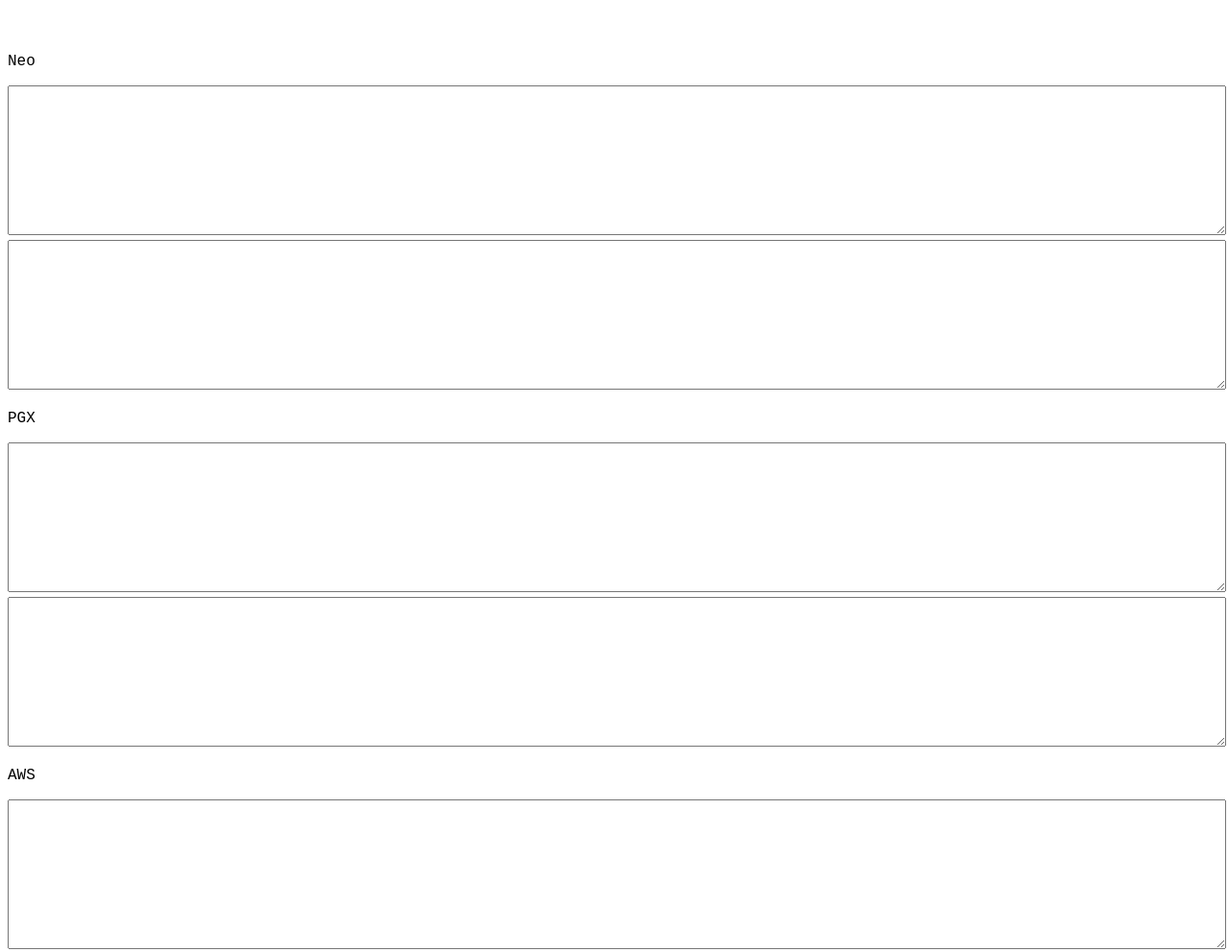
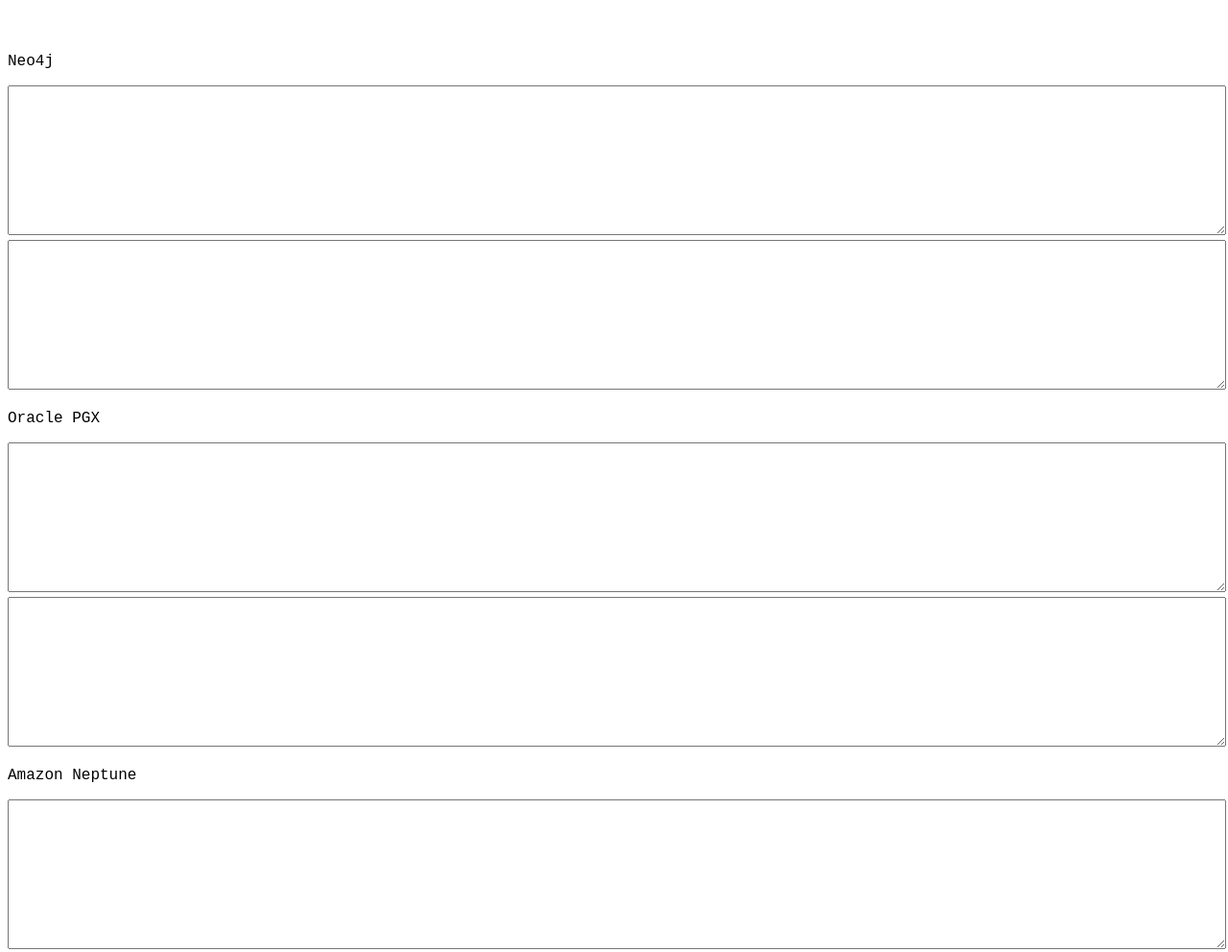
Before and after one commit to g2glab/sandbox, a website: page static/index.html in a window 1280 px wide. Shown: the part 1095-2087 px from the top of the page at 96% size. Drawn offline with nearby package versions, Linux system fonts and the light colour scheme; no server answers; files whose address does not match are found by name.

Commit message:
Small changes

```diff
--- a/src/server.js
+++ b/src/server.js
@@ -4,11 +4,11 @@
 
 // sandbox listening config
 var g2gsandbox_host = "http://localhost"
-if (process.env.G2GSANDBOX_EXTERNAL_HOST != "") {
+if (process.env.G2GSANDBOX_EXTERNAL_HOST != null) {
   g2gsandbox_host = process.env.G2GSANDBOX_EXTERNAL_HOST
 }
 var g2gsandbox_port = "8080"
-if (process.env.G2GSANDBOX_EXTERNAL_PORT != "") {
+if (process.env.G2GSANDBOX_EXTERNAL_PORT != null) {
   g2gsandbox_port = process.env.G2GSANDBOX_EXTERNAL_PORT
 }
 const g2gsandbox_external_url = g2gsandbox_host + ":" + g2gsandbox_port
--- a/static/index.html
+++ b/static/index.html
@@ -50,13 +50,13 @@
     <textarea id="dot" rows="10"></textarea>
     <p></p>
     <img id='vis' src="">
-    <p>Neo</p>
+    <p>Neo4j</p>
     <textarea id="neo_n" rows="10"></textarea>
     <textarea id="neo_e" rows="10"></textarea>
-    <p>PGX</p>
+    <p>Oracle PGX</p>
     <textarea id="pgx_n" rows="10"></textarea>
     <textarea id="pgx_e" rows="10"></textarea>
-    <p>AWS</p>
+    <p>Amazon Neptune</p>
     <textarea id="aws_n" rows="10"></textarea>
     <textarea id="aws_e" rows="10"></textarea>
     <div>
```
